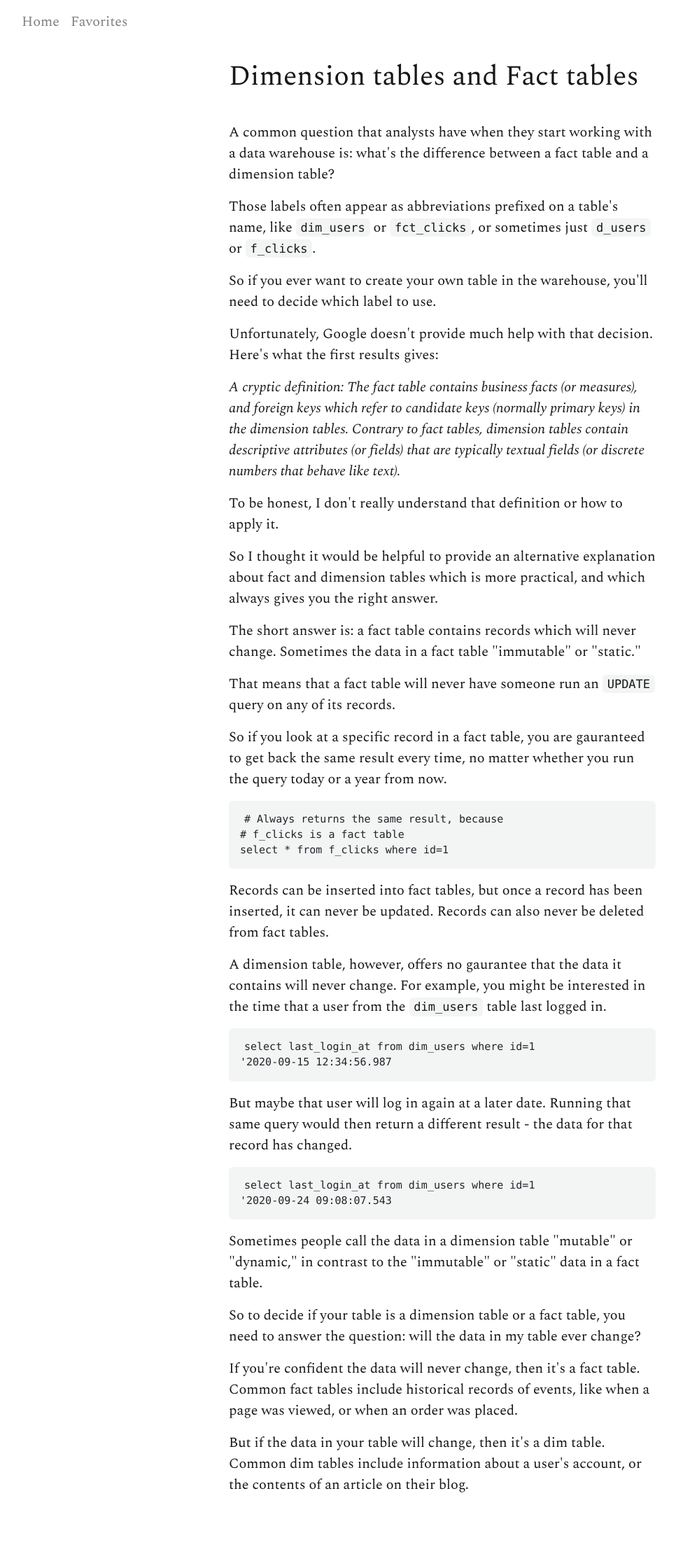
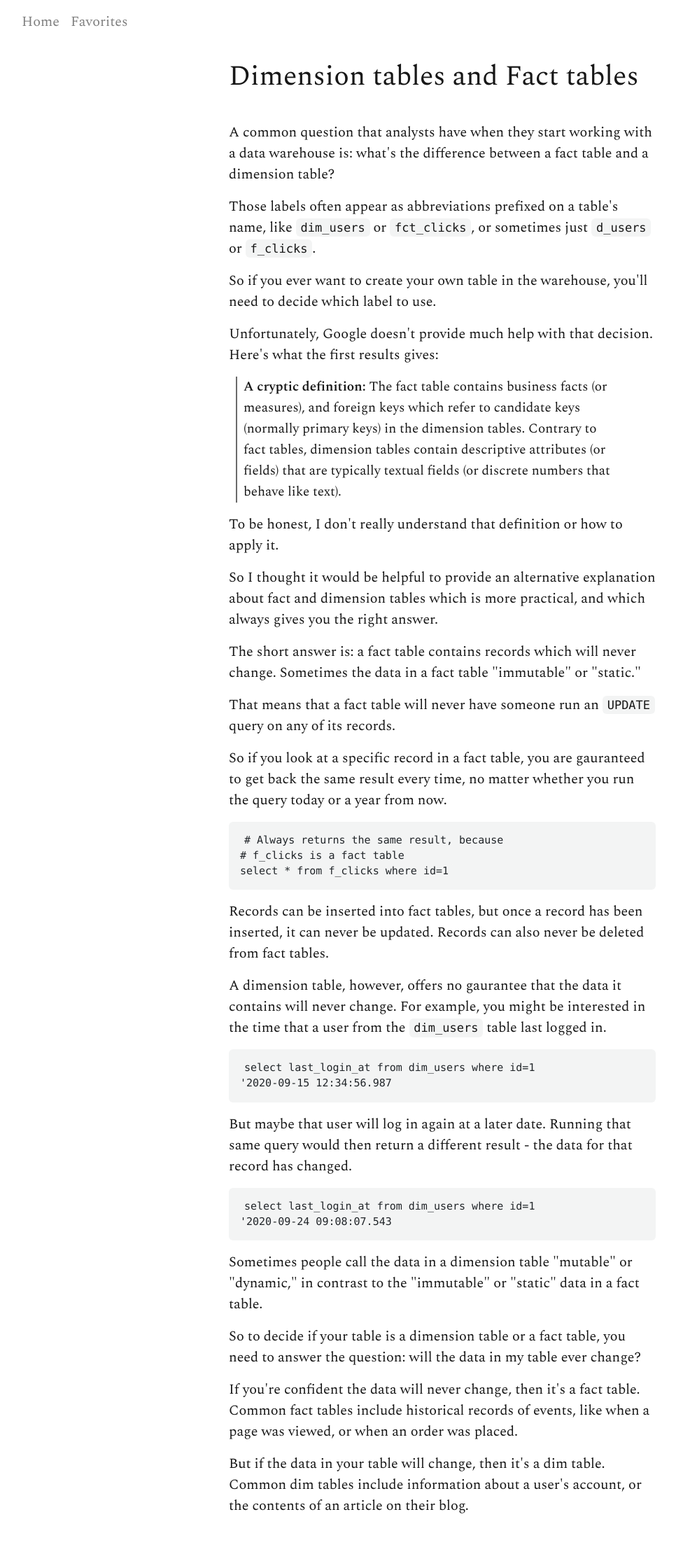
Before and after one commit to tjwaterman99/tjwaterman99, an MkDocs documentation site: the page built from docs/dim-and-fact-tables.md, in a window 1280 px wide. Shown: the whole page at 70% size, without its empty margins (8-974 px from the left). Built offline with MkDocs 1.6.1, drawn with Linux system fonts in a browser that asks for light colours; nearby versions of some CDN libraries; before the commit the page ends 2200 px from its top, so only the background shows below that.

Commit message:
Update styles more

```diff
--- a/docs/dim-and-fact-tables.md
+++ b/docs/dim-and-fact-tables.md
@@ -8,7 +8,8 @@ So if you ever want to create your own table in the warehouse, you'll need to de
 
 Unfortunately, Google doesn't provide much help with that decision. Here's what the first results gives:
 
-*A cryptic definition: The fact table contains business facts (or measures), and foreign keys which refer to candidate keys (normally primary keys) in the dimension tables. Contrary to fact tables, dimension tables contain descriptive attributes (or fields) that are typically textual fields (or discrete numbers that behave like text).*
+> **A cryptic definition:**
+> The fact table contains business facts (or measures), and foreign keys which refer to candidate keys (normally primary keys) in the dimension tables. Contrary to fact tables, dimension tables contain descriptive attributes (or fields) that are typically textual fields (or discrete numbers that behave like text).
 
 To be honest, I don't really understand that definition or how to apply it.
 
--- a/theme/css/base.css
+++ b/theme/css/base.css
@@ -16,6 +16,15 @@ article {
 
 article h1 {
     margin-bottom: 1em;
+}
+
+blockquote {
+    margin-left: 0.5em;
+    padding-left: 0.5em;
+    padding-right: 1em;
+    margin-right: 2em;
+    font-size: 95%;
+    border-left: 0.15em solid #6a6a6a;
 }
 
 .contact-icon {
--- a/theme/main.html
+++ b/theme/main.html
@@ -24,7 +24,7 @@
         <div class="row">
             <div class="col-lg-8 offset-lg-2 col-xl-6 offset-xl-3 ">
                 <div class="row">
-                <div class="col-md-8 col-sm-12">
+                <div class="col-sm-12">
                     <h1 class="text-center text-md-left">Tom Waterman's Blog</h1>
                     <hr>
                     <p>Hi there, thanks for visiting.</p>
```
Also changed, not shown: docs/analytics-engineering.md (+1 -1 lines), docs/favorites.md (+1 -1 lines), docs/thoughts-about-online-privacy.md (+4 -0 lines).
